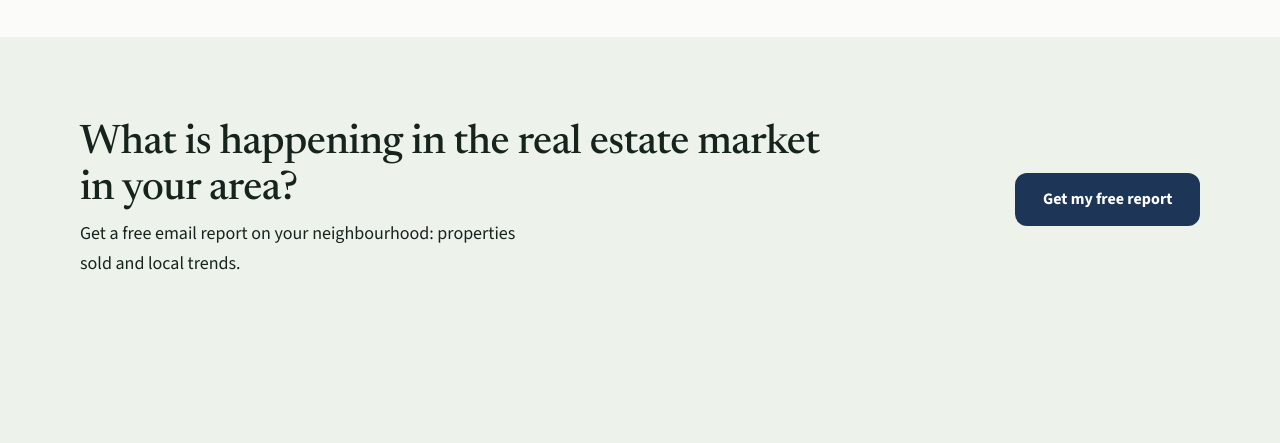
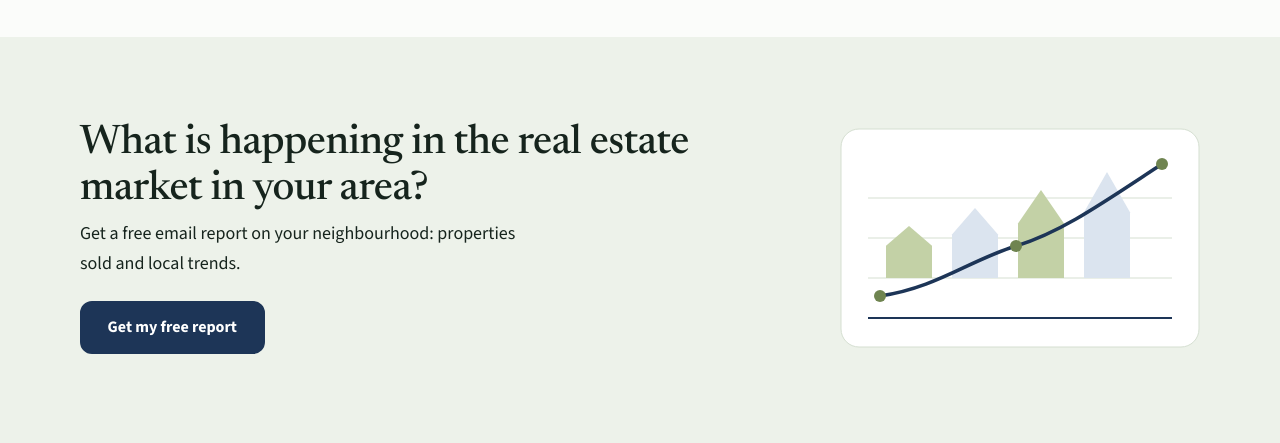
Before and after one commit to mayooran08/rewebsite, a plain HTML site: page en/index.html in a window 1280 px wide. Shown: the part 3380-3823 px from the top of the page. Drawn offline with Linux system fonts and the light colour scheme.

Commit message:
Home: add a market-trend illustration to the market report band
Co-Authored-By: Claude Sonnet 5.5 <noreply@anthropic.com>

```diff
--- a/en/index.html
+++ b/en/index.html
@@ -116,11 +116,21 @@
 
 <section class="section report-band" id="market-report">
   <div class="wrap report-inner">
+    <div class="report-copy">
     <div>
       <h2>What is happening in the real estate market in your area?</h2>
       <p>Get a free email report on your neighbourhood: properties sold and local trends.</p>
     </div>
     <a class="btn" href="/en/market-report/">Get my free report</a>
+    </div>
+    <svg class="report-art" viewBox="0 0 360 220" role="img" aria-label="" aria-hidden="true" focusable="false">
+      <rect x="1" y="1" width="358" height="218" rx="18" fill="#fff" stroke="var(--line)"/>
+      <g stroke="var(--line)" stroke-width="1"><path d="M28 70H332M28 110H332M28 150H332"/></g>
+      <path d="M46 150V117.76L69 98L92 117.76V150Z" fill="var(--sage)"/><path d="M112 150V106.6L135 80L158 106.6V150Z" fill="var(--sky)"/><path d="M178 150V95.44L201 62L224 95.44V150Z" fill="var(--sage)"/><path d="M244 150V84.28L267 44L290 84.28V150Z" fill="var(--sky)"/>
+      <path d="M28 190H332" stroke="var(--navy)" stroke-width="2"/>
+      <path d="M40 168C96 160 130 132 176 118S264 74 322 36" fill="none" stroke="var(--navy)" stroke-width="3.5" stroke-linecap="round"/>
+      <g fill="var(--olive)"><circle cx="40" cy="168" r="6"/><circle cx="176" cy="118" r="6"/><circle cx="322" cy="36" r="6"/></g>
+    </svg>
   </div>
 </section>
 
--- a/style.css
+++ b/style.css
@@ -214,10 +214,12 @@ address strong{color:var(--ink)}
 .form .check input{margin-top:.3rem}
 .form .note{margin:.2rem 0 0;font-size:.9rem;color:var(--muted)}
 .report-band{background:var(--wash)}
-.report-inner{display:flex;align-items:center;justify-content:space-between;gap:1.5rem 2.5rem;flex-wrap:wrap}
-.report-inner>div{flex:1 1 420px;max-width:760px}
-.report-inner h2{margin:0 0 .4rem}
-.report-inner p{margin:0;max-width:52ch}
+.report-inner{display:grid;grid-template-columns:1fr minmax(260px,360px);align-items:center;gap:2rem 4rem}
+.report-copy{display:flex;flex-direction:column;align-items:flex-start;gap:1.4rem}
+.report-copy h2{margin:0 0 .4rem}
+.report-copy p{margin:0;max-width:52ch}
+.report-art{width:100%;height:auto;display:block}
+@media(max-width:760px){.report-inner{grid-template-columns:1fr}.report-art{max-width:340px}}
 .form button.btn{width:100%}
 .hp{display:none!important}
 .status{margin:0;font-size:.98rem}
```
Also changed, not shown: fr/index.html (+10 -0 lines), tools/build.mjs (+10 -0 lines).
